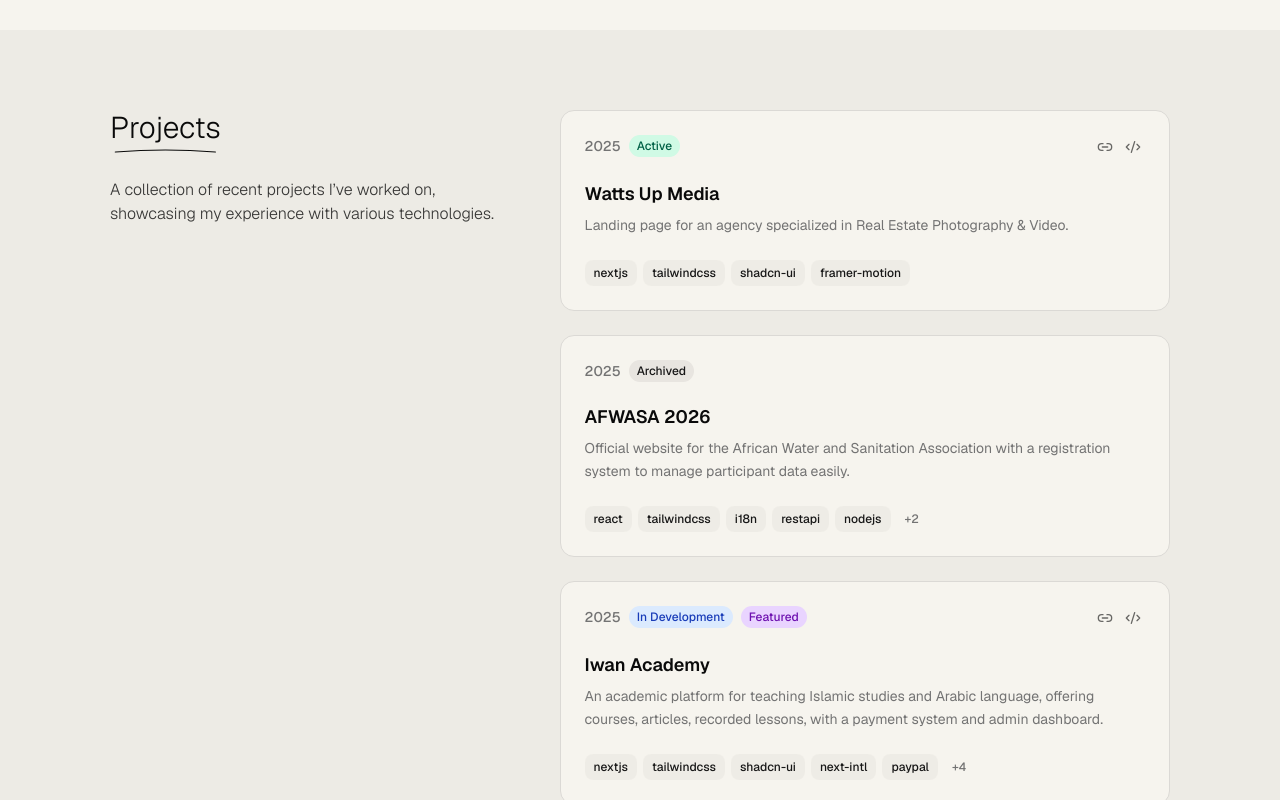
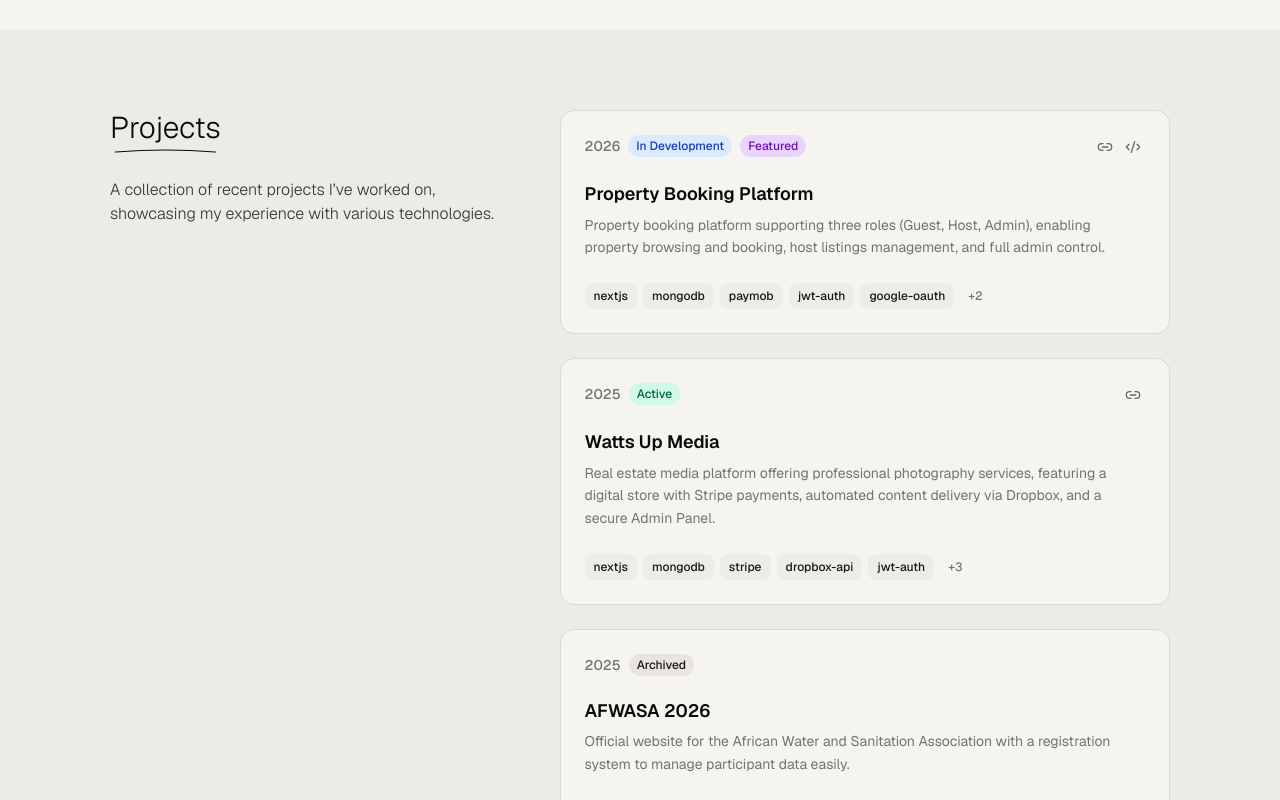
Before and after one commit to abdallanoor/portfolio, a Next.js app: page /en in a window 1280 px wide. Shown: the part 1000-1800 px from the top of the page. Built offline with nearby package versions, Linux system fonts and the light colour scheme.

Commit message:
update projects

```diff
--- a/components/header.tsx
+++ b/components/header.tsx
@@ -134,9 +134,9 @@ export default function Header() {
           onClick={() => setIsMobileMenuOpen(!isMobileMenuOpen)}
         >
           {isMobileMenuOpen ? (
-            <X className="size-7" />
+            <X className="size-6" />
           ) : (
-            <Menu className="size-7" />
+            <Menu className="size-6" />
           )}
           <span className="sr-only">{t("menu")}</span>
         </button>
--- a/components/home/projects.tsx
+++ b/components/home/projects.tsx
@@ -7,14 +7,41 @@ export default function Projects() {
 
   const projectsData: ProjectData[] = [
     {
+      year: "2026",
+      status: "in-development",
+      featured: true,
+      projectUrl: "https://booking-solution.vercel.app",
+      docsUrl: "https://github.com/abdallanoor/booking",
+      title: t("list.7.title"),
+      description: t("list.7.description"),
+      technologies: [
+        "nextjs",
+        "mongodb",
+        "paymob",
+        "jwt-auth",
+        "google-oauth",
+        "cloudinary",
+        "nodemailer",
+      ],
+    },
+    {
       year: "2025",
       status: "active",
       featured: false,
-      projectUrl: "https://wattsupmedia.net",
-      docsUrl: "https://github.com/abdallanoor/watts-up-media",
+      projectUrl: "https://wattsupmedia-dev.vercel.app",
+      // docsUrl: "https://github.com/abdallanoor/watts-up-media",
       title: t("list.6.title"),
       description: t("list.6.description"),
-      technologies: ["nextjs", "tailwindcss", "shadcn-ui", "framer-motion"],
+      technologies: [
+        "nextjs",
+        "mongodb",
+        "stripe",
+        "dropbox-api",
+        "jwt-auth",
+        "tailwindcss",
+        "shadcn-ui",
+        "framer-motion",
+      ],
     },
     {
       year: "2025",
@@ -26,26 +53,6 @@ export default function Projects() {
         "react",
         "tailwindcss",
         "i18n",
-        "restapi",
-        "nodejs",
-        "expressjs",
-        "mongodb",
-      ],
-    },
-    {
-      year: "2025",
-      status: "in-development",
-      featured: true,
-      projectUrl: "https://iwanacademy.net",
-      docsUrl: "https://github.com/abdallanoor/iwan-academy",
-      title: t("list.0.title"),
-      description: t("list.0.description"),
-      technologies: [
-        "nextjs",
-        "tailwindcss",
-        "shadcn-ui",
-        "next-intl",
-        "paypal",
         "restapi",
         "nodejs",
         "expressjs",
@@ -106,6 +113,26 @@ export default function Projects() {
         "i18n",
       ],
     },
+    {
+      year: "2023",
+      status: "in-development",
+      featured: true,
+      projectUrl: "https://iwanacademy.net",
+      docsUrl: "https://github.com/abdallanoor/iwan-academy",
+      title: t("list.0.title"),
+      description: t("list.0.description"),
+      technologies: [
+        "nextjs",
+        "tailwindcss",
+        "shadcn-ui",
+        "next-intl",
+        "paypal",
+        "restapi",
+        "nodejs",
+        "expressjs",
+        "mongodb",
+      ],
+    },
   ];
 
   return (
--- a/messages/ar.json
+++ b/messages/ar.json
@@ -68,7 +68,11 @@
       },
       {
         "title": "Watts Up Media",
-        "description": "صفحة هبوط لوكالة متخصصة في تصوير الفيديو والتصوير الفوتوغرافي العقاري."
+        "description": "منصة وسائط عقارية تقدم خدمات تصوير احترافية، تضم متجراً رقمياً مع مدفوعات Stripe، وتسليم المحتوى تلقائياً عبر Dropbox، ولوحة تحكم آمنة للمسؤول."
+      },
+      {
+        "title": "منصة حجز العقارات",
+        "description": "منصة حجز عقارات تدعم ثلاثة أدوار (ضيف، مضيف، مسؤول)، وتتيح تصفح وحجز العقارات، وإدارة قوائم المضيفين، وتحكم كامل للمسؤول."
       }
     ]
   },
--- a/messages/en.json
+++ b/messages/en.json
@@ -68,7 +68,11 @@
       },
       {
         "title": "Watts Up Media",
-        "description": "Landing page for an agency specialized in Real Estate Photography & Video."
+        "description": "Real estate media platform offering professional photography services, featuring a digital store with Stripe payments, automated content delivery via Dropbox, and a secure Admin Panel."
+      },
+      {
+        "title": "Property Booking Platform",
+        "description": "Property booking platform supporting three roles (Guest, Host, Admin), enabling property browsing and booking, host listings management, and full admin control."
       }
     ]
   },
```
